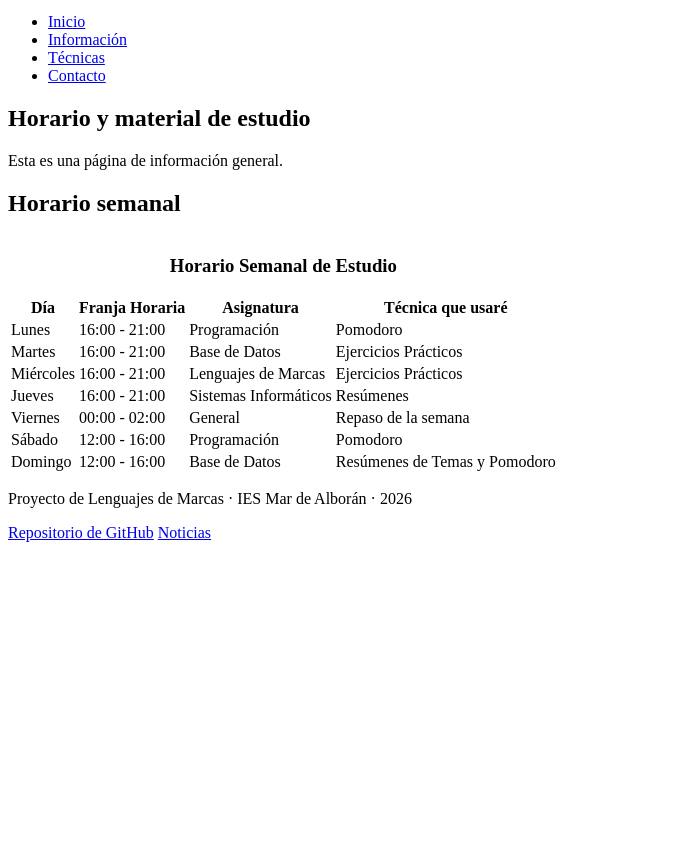
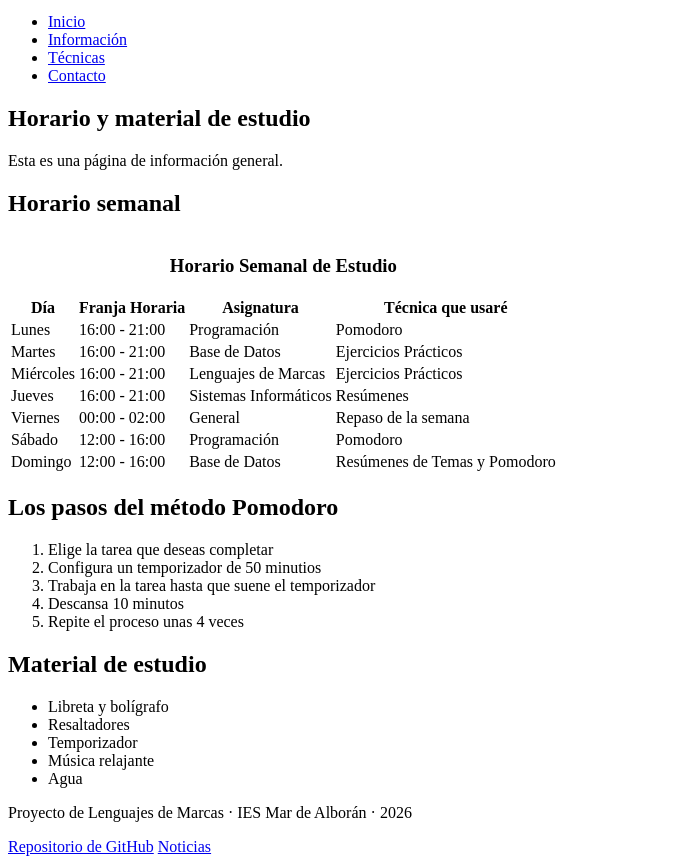
Before and after one commit to gerfagundes/rincon-estudio, a plain HTML site: page info.html in a window 1280 px wide. Shown: the part 101-965 px from the top of the page, without its empty margins (0-678 px from the left). Before the commit the page ends 800 px from the top, so only its background shows below. Drawn offline with Linux system fonts and the light colour scheme.

Commit message:
Anado lista ordenada de pasos del Pomodoro y lista de material.

```diff
--- a/info.html
+++ b/info.html
@@ -91,6 +91,27 @@
                 </tbody>
             </table>
         </section>
+
+        <section>
+            <h2>Los pasos del método Pomodoro</h2>
+            <ol>
+                <li>Elige la tarea que deseas completar</li>
+                <li>Configura un temporizador de 50 minutios</li>
+                <li>Trabaja en la tarea hasta que suene el temporizador</li>
+                <li>Descansa 10 minutos</li>
+                <li>Repite el proceso unas 4 veces</li>
+            </ol>
+        </section>
+        <section>
+            <h2>Material de estudio</h2>
+            <ul>
+                <li>Libreta y bolígrafo</li>
+                <li>Resaltadores</li>
+                <li>Temporizador</li>
+                <li>Música relajante</li>
+                <li>Agua</li>
+            </ul>
+        </section>
     </main>
 
     <footer>
```
